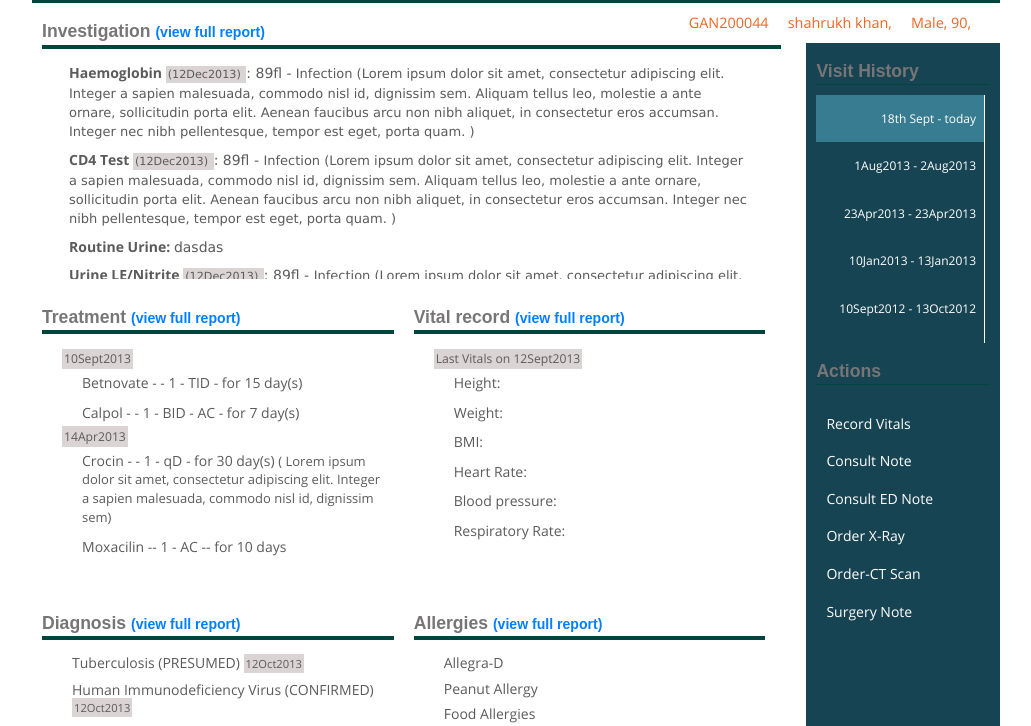
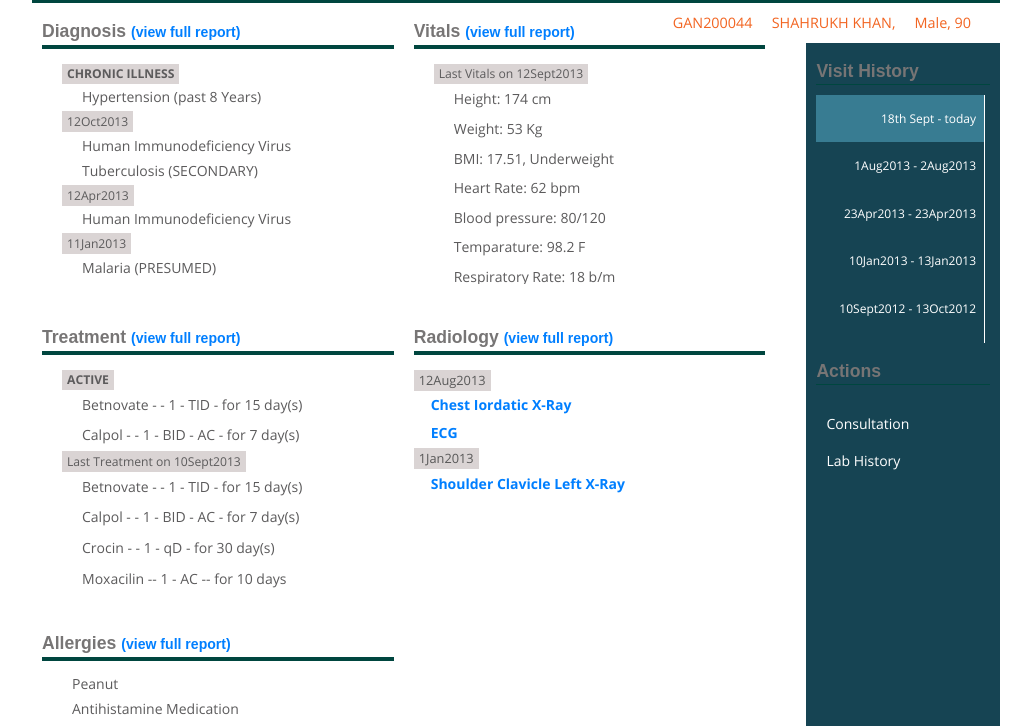
Before and after one commit to kunalch/JSS-Mockup, a website: page app/index.html at #/patientdashboard in a window 1280 px wide. Shown: the part 48-774 px from the top of the page, without its empty margins (124-1155 px from the left). Drawn offline with Linux system fonts and the light colour scheme.

Commit message:
patient dashboard updated

```diff
--- a/app/sass/ipd.scss
+++ b/app/sass/ipd.scss
@@ -430,6 +430,7 @@ content: "";
       color:#5C5B5C;
       @include font-size(0.95);
     }
+
     &.investigation{
       li{
         display: inline-block;
@@ -512,12 +513,15 @@ content: "";
     overflow:hidden;
     .block-content{
       height:220px;
-      overflow:scroll;
+      overflow:hidden;
     }
+  }
+  dd{
+    margin:2px 0px;
   }
   .pd-date{
         background:#dad4d4;
-        padding:2px;
+        padding:2px 5px;
       }
     .pd-note{
       font-size: 13px;
@@ -534,9 +538,6 @@ content: "";
     .block{
       width:48%;
       float: left;
-      &.investigation{
-        width:98%;
-      }
     }
     .investigation{
       li{
--- a/app/views/patientdashboard.html
+++ b/app/views/patientdashboard.html
@@ -13,8 +13,8 @@
              <div class="patient-detail">
                  <ul>
                      <li class="ng-binding">GAN200044</li>
-                     <li><span class="ng-binding">shahrukh khan,</span></li>
-                     <li class="ng-binding">Male, 90,</li>
+                     <li><span class="ng-binding">SHAHRUKH KHAN,</span></li>
+                     <li class="ng-binding">Male, 90</li>
                      <li ng-show="bed" class="ng-binding" style="display: none;">Bed : </li>
                  </ul>
             </div>
@@ -24,106 +24,124 @@
 
 <div class="particularvisit">
 <div class="consultation">
-<div class="block-module">
-<section class="block investigation">
-        <h2>Investigation <small><a href="#">(view full report)</a></small></h2>
-        <ul class="block-content">
-            <li >
-                <span><strong>Haemoglobin </strong></span><small class="pd-date">(12Dec2013) </small>: <span class="results">89fl -</span><span class="pd-note"> Infection (Lorem ipsum dolor sit amet, consectetur adipiscing elit. Integer a sapien malesuada, commodo nisl id, dignissim sem. Aliquam tellus leo, molestie a ante ornare, sollicitudin porta elit. Aenean faucibus arcu non nibh aliquet, in consectetur eros accumsan. Integer nec nibh pellentesque, tempor est eget, porta quam. )
-</span>
-            </li><li>
-                <span><strong>CD4 Test  </strong></span><small class="pd-date">(12Dec2013) </small>: <span class="results">89fl - </span><span class="pd-note"> Infection (Lorem ipsum dolor sit amet, consectetur adipiscing elit. Integer a sapien malesuada, commodo nisl id, dignissim sem. Aliquam tellus leo, molestie a ante ornare, sollicitudin porta elit. Aenean faucibus arcu non nibh aliquet, in consectetur eros accumsan. Integer nec nibh pellentesque, tempor est eget, porta quam. )
-</span>
-            </li>
-            <li>
-                <span><strong>Routine Urine: </strong></span> <span class="results">dasdas</span>
-            </li>
-            <li>
-                <span><strong>Urine LE/Nitrite </strong></span><small class="pd-date">(12Dec2013) </small>: <span class="results">89fl - </span><span class="pd-note"> Infection (Lorem ipsum dolor sit amet, consectetur adipiscing elit. Integer a sapien malesuada, commodo nisl id, dignissim sem. Aliquam tellus leo, molestie a ante ornare, sollicitudin porta elit. Aenean faucibus arcu non nibh aliquet, in consectetur eros accumsan. Integer nec nibh pellentesque, tempor est eget, porta quam. )
-</span>
-            </li>
+    <div class="block-module">
+    <section class="block diagnosis">
+        <h2>Diagnosis  <small><a href="#">(view full report)</a></small></h2>
 
-            <li>
-                <span><strong>Gram Stain (Urine): </strong></span>
-            </li><li>
-                <span><strong>ESR: </strong></span>
-            </li><li>
-                <span><strong>Anaemia Panel: </strong></span>
-            </li><li>
-                <span><strong>Coagulation Factor: </strong></span>
-            </li>
-        </ul>
+                <dl class="block-content">
+                    <dt><small class="pd-date"><strong>CHRONIC ILLNESS</strong></small><dt>
+                        <dd><ul><li>Hypertension (past 8 Years)</li></ul></dd>
+                    <dt> <small class="pd-date">12Oct2013</small></dt>
+                    <dd>
+                        <ul>
+                            <li>Human Immunodeficiency Virus&nbsp;</li>
+                            <li>Tuberculosis (SECONDARY)</li>
+                        </ul>
+                    </dd>
+                    <dt> <small class="pd-date">12Apr2013</small></dt>
+                    <dd>
+                        <ul>
+                            <li>Human Immunodeficiency Virus&nbsp;</li>
+                        </ul>
+                    </dd>
+                     <dt> <small class="pd-date">11Jan2013</small></dt>
+                    <dd>
+                        <ul>
+                            <li>Malaria (PRESUMED)</li>
+                        </ul>
+                    </dd>
+
+                </dl>
+
+
+
     </section>
+    <section class="block treatment">
+        <h2>Vitals  <small><a href="#">(view full report)</a></small></h2>
+        <dl class="block-content">
+            <dt><small class="pd-date">Last Vitals on 12Sept2013</small></dt>
+            <dd>
+                <ul class="vitals-list">
+                    <li>Height: 174 cm</li>
+                    <li>Weight: 53 Kg
+                    <li>BMI: 17.51, Underweight</li>
+                    <li>Heart Rate: 62 bpm</li>
+                    <li>Blood pressure: 80/120</li>
+                    <li>Temparature: 98.2 F</li>
+                    <li>Respiratory Rate: 18 b/m</li>
 
+                </ul>
+            </dd>
+        </dl>
+    </section>
 </div>
+
 <div class="block-module">
       <section class="block treatment">
         <h2>Treatment  <small><a href="#">(view full report)</a></small></h2>
         <dl class="block-content">
-            <dt><small class="pd-date">10Sept2013</small></dt>
+            <dt><small class="pd-date"><Strong>ACTIVE</strong></small></dt>
             <dd>
                 <ul>
                     <li>Betnovate - - 1 - TID - for 15 day(s)</li>
                     <li>Calpol - - 1 - BID - AC - for 7 day(s)</li>
                 </ul>
             </dd>
-            <dt><small class="pd-date">14Apr2013</small></dt>
+            <dt><small class="pd-date">Last Treatment on 10Sept2013</small></dt>
             <dd>
                 <ul>
-                <li>Crocin - - 1 - qD - for 30 day(s) <span class="pd-note">( Lorem ipsum dolor sit amet, consectetur adipiscing elit. Integer a sapien malesuada, commodo nisl id, dignissim sem)</span></li>
+                    <li>Betnovate - - 1 - TID - for 15 day(s)</li>
+                    <li>Calpol - - 1 - BID - AC - for 7 day(s)</li>
+                </ul>
+            </dd>
+            <dd>
+                <ul>
+                <li>Crocin - - 1 - qD - for 30 day(s) <span class="pd-note"></span></li>
                 <li>Moxacilin -- 1 - AC -- for 10 days</li>
 
                 </ul>
             </dd>
         </dl>
     </section>
-     <section class="block treatment">
-        <h2>Vital record  <small><a href="#">(view full report)</a></small></h2>
-        <dl class="block-content">
-            <dt><small class="pd-date">Last Vitals on 12Sept2013</small></dt>
-            <dd>
-                <ul class="vitals-list">
-                    <li>Height:</li>
-                    <li>Weight:</li>
-                    <li>BMI:</li>
-                    <li>Heart Rate:</li>
-                    <li>Blood pressure:</li>
-                    <li>Respiratory Rate:</li>
+    <section class="block investigation">
+        <h2>Radiology <small><a href="#">(view full report)</a></small></h2>
+
+        <dl>
+            <dt><small class="pd-date"> 12Aug2013</small></dt>
+                <dd>
+                    <ul>
+                    <li >
+                        <span><a href="#"><strong>Chest Iordatic X-Ray </strong></span></a>
+                        </li>
+                    <li><span><a href="#"><strong>ECG</strong></span></a></li>
 
                 </ul>
-            </dd>
+                </dd>
+                <dt><small class="pd-date"> 1Jan2013</small></dt>
+                <dd>
+                    <ul>
+                    <li><span><a href="#"><strong>Shoulder Clavicle Left X-Ray </strong></span></a> </li>
+
+                </ul>
+                </dd>
         </dl>
     </section>
+
 </div>
 <div class="block-module">
-	<section class="block diagnosis">
-        <h2>Diagnosis  <small><a href="#">(view full report)</a></small></h2>
-        <ul class="block-content">
-            	<ul>
-            		<li>Tuberculosis&nbsp;(PRESUMED) <small class="pd-date">12Oct2013</small></li>
-            		<li>Human Immunodeficiency Virus&nbsp;(CONFIRMED) <small class="pd-date">12Oct2013</small></li>
-            		<li>Human Immunodeficiency Virus&nbsp;(CONFIRMED) <small class="pd-date">12Oct2013</small></li>
-            		<li>Human Immunodeficiency Virus&nbsp;(CONFIRMED) <small class="pd-date">12Oct2013</small></li>
-            		<li>Human Immunodeficiency Virus&nbsp;(PRESUMED) <small class="pd-date">12Oct2013</small></li>
-            	</ul>
-
-
-        </ul>
-    </section>
-    <section class="block allergies">
+<section class="block allergies">
         <h2>Allergies  <small><a href="#">(view full report)</a></small></h2>
         <ul class="block-content">
             <ul>
-                <li>Allegra-D</li>
-                <li>Peanut Allergy</li>
-                <li>Food Allergies</li>
+                <li>Peanut</li>
+                <li>Antihistamine Medication</li>
                 <li>Desensitization</li>
-                <li>Blood pressure:</li>
-                <li>Respiratory Rate:</li>
 
             </ul>
         </ul>
     </section>
+
+
 </div>
 </div>
 <div class="patientdashboard-action">
@@ -146,12 +164,8 @@
 <div class="block">
     <h2>Actions</h2>
     <ul class="patientdashboard-action-list">
-        <li><a href="#">Record Vitals</a></li>
-        <li><a href="#">Consult Note</a></li>
-        <li><a href="#">Consult ED Note</a></li>
-        <li><a href="#">Order X-Ray</a></li>
-        <li><a href="#">Order-CT Scan</a></li>
-        <li><a href="#">Surgery Note</a></li>
+        <li><a href="#">Consultation</a></li>
+        <li><a href="#">Lab History</a></li>
     </ul>
 </div>
 </div>
```
Also changed, not shown: app/styles/ipd.css.
